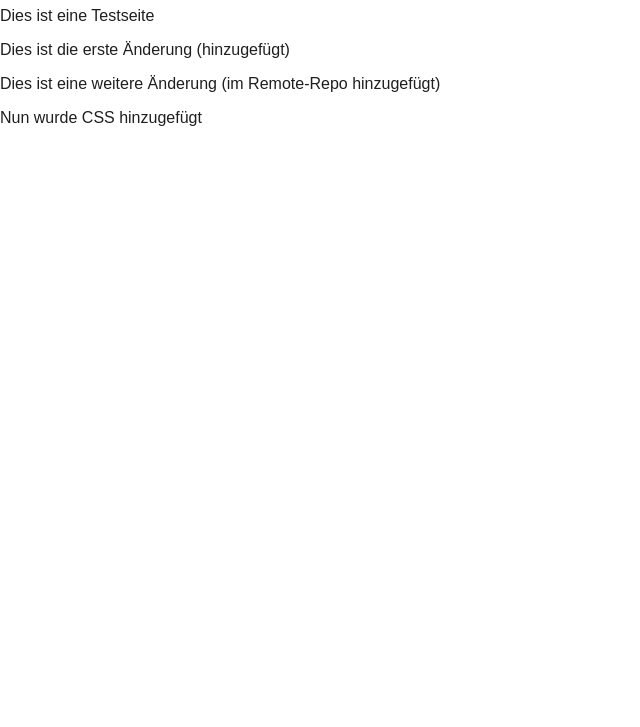
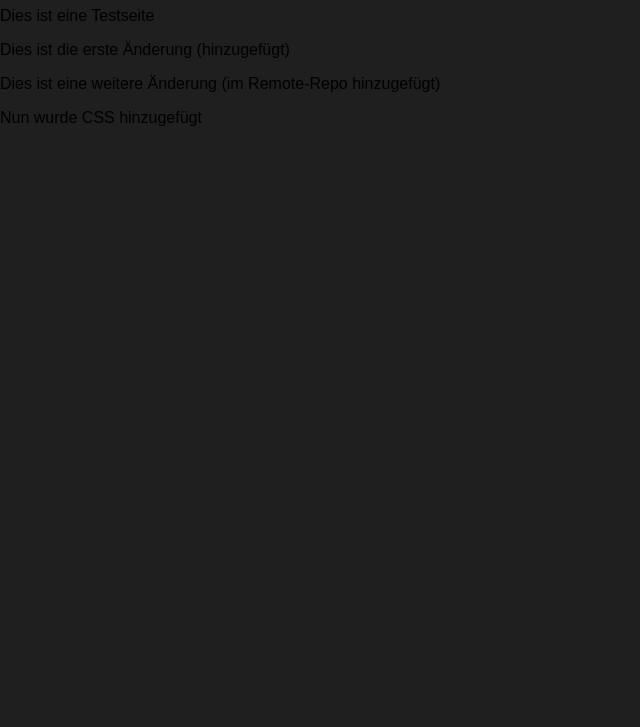
Before and after one commit to patbroe/testseite, a plain HTML site: page index.html in a window 1280 px wide. Shown: the part 73-800 px from the top of the page, without its empty margins (0-640 px from the left). Drawn offline with Linux system fonts and the light colour scheme.

Commit message:
Change color

```diff
--- a/css/style.css
+++ b/css/style.css
@@ -1,6 +1,7 @@
 body {
     margin: 0px;
-    color: rgb(31, 31, 31);
+    color: rgb(0, 0, 0);
+    background-color: rgb(31, 31, 31);
     font-family: 'Arial', sans-serif;
     font-size: 12pt;
 }
```
